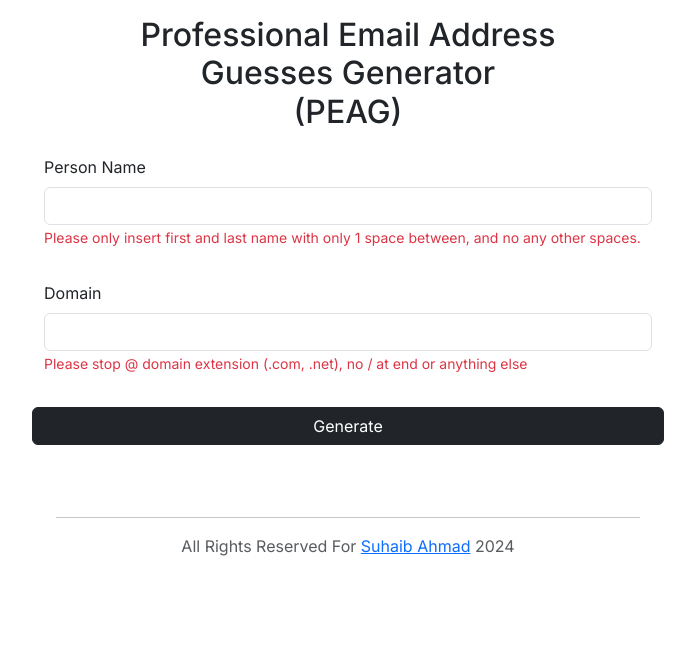
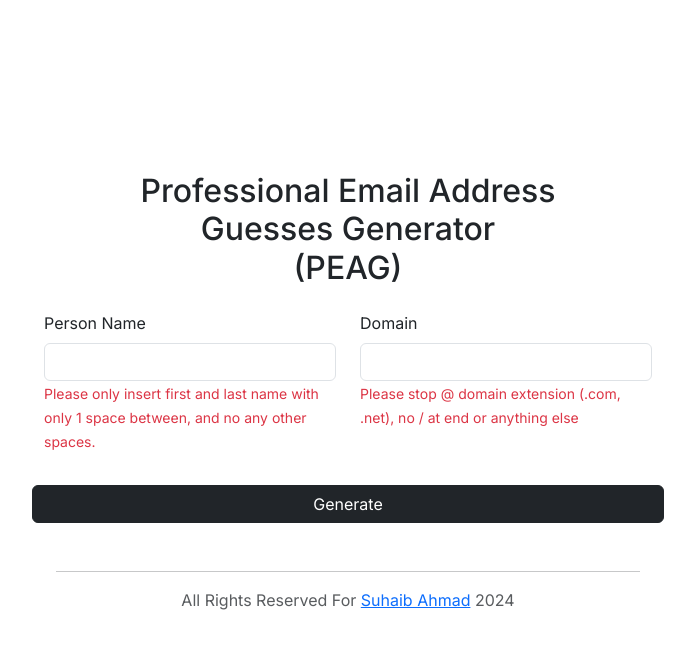
Before and after one commit to makkahwi/prof-emails, a Next.js app: page / in a window 1280 px wide. Shown: the top 648 px of the page, without its empty margins (292-987 px from the left). Built offline with nearby package versions, Linux system fonts and the light colour scheme.

Commit message:
Update Layout

```diff
--- a/src/app/layout.tsx
+++ b/src/app/layout.tsx
@@ -17,7 +17,29 @@ export default function RootLayout({
 }>) {
   return (
     <html lang="en">
-      <body className={inter.className}>{children}</body>
+      <body className={inter.className + " d-flex min-vh-100"}>
+        <main className="form-signin w-100 m-auto">
+          <h2 className="text-center">
+            Professional Email Address
+            <br /> Guesses Generator
+            <br /> (PEAG)
+          </h2>
+          {children}
+
+          <div className="container">
+            <footer className="pt-3 mt-3">
+              <hr />
+              <p className="text-center text-body-secondary">
+                All Rights Reserved For{" "}
+                <a href="https://suhaib.dev" target="_blank">
+                  Suhaib Ahmad
+                </a>{" "}
+                {new Date().getFullYear()}
+              </p>
+            </footer>
+          </div>
+        </main>
+      </body>
     </html>
   );
 }
--- a/src/app/page.tsx
+++ b/src/app/page.tsx
@@ -1,28 +1,5 @@
 import Form from "@/components/Form";
 
 export default function Home() {
-  return (
-    <main className="form-signin w-100 m-auto">
-      <h2 className="text-center">
-        Professional Email Address
-        <br /> Guesses Generator
-        <br /> (PEAG)
-      </h2>
-
-      <Form />
-
-      <div className="container">
-        <footer className="py-3 my-4">
-          <hr />
-          <p className="text-center text-body-secondary">
-            All Rights Reserved For{" "}
-            <a href="https://suhaib.dev" target="_blank">
-              Suhaib Ahmad
-            </a>{" "}
-            {new Date().getFullYear()}
-          </p>
-        </footer>
-      </div>
-    </main>
-  );
+  return <Form />;
 }
--- a/src/components/Form.tsx
+++ b/src/components/Form.tsx
@@ -109,7 +109,7 @@ export default function Form() {
           className="row"
         >
           {inputs.map(({ label, name, required, info }, i) => (
-            <div className="col-md-12 my-3" key={i}>
+            <div className="col-md-6 my-3" key={i}>
               <label className="form-label">{label}</label>
 
               <input className="form-control" name={name} required={required} />
@@ -118,7 +118,7 @@ export default function Form() {
             </div>
           ))}
 
-          <button className="btn btn-dark col-md-12 my-3" type="submit">
+          <button className="btn btn-dark col-md-12 mt-3" type="submit">
             Generate
           </button>
         </form>
```
